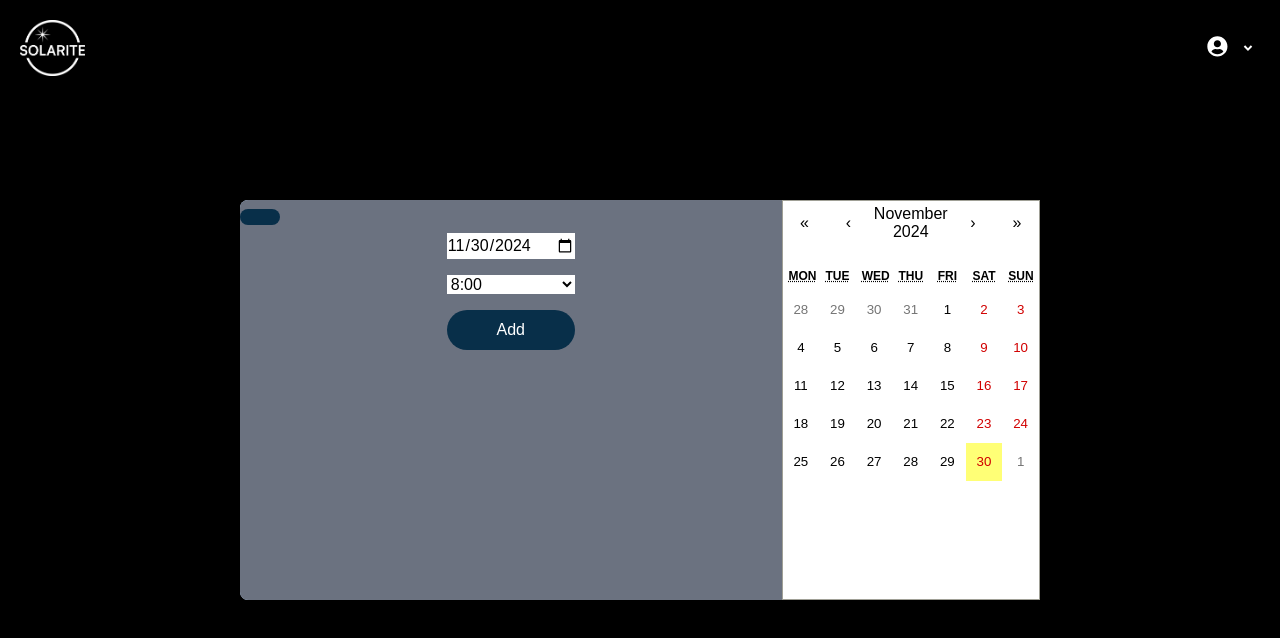
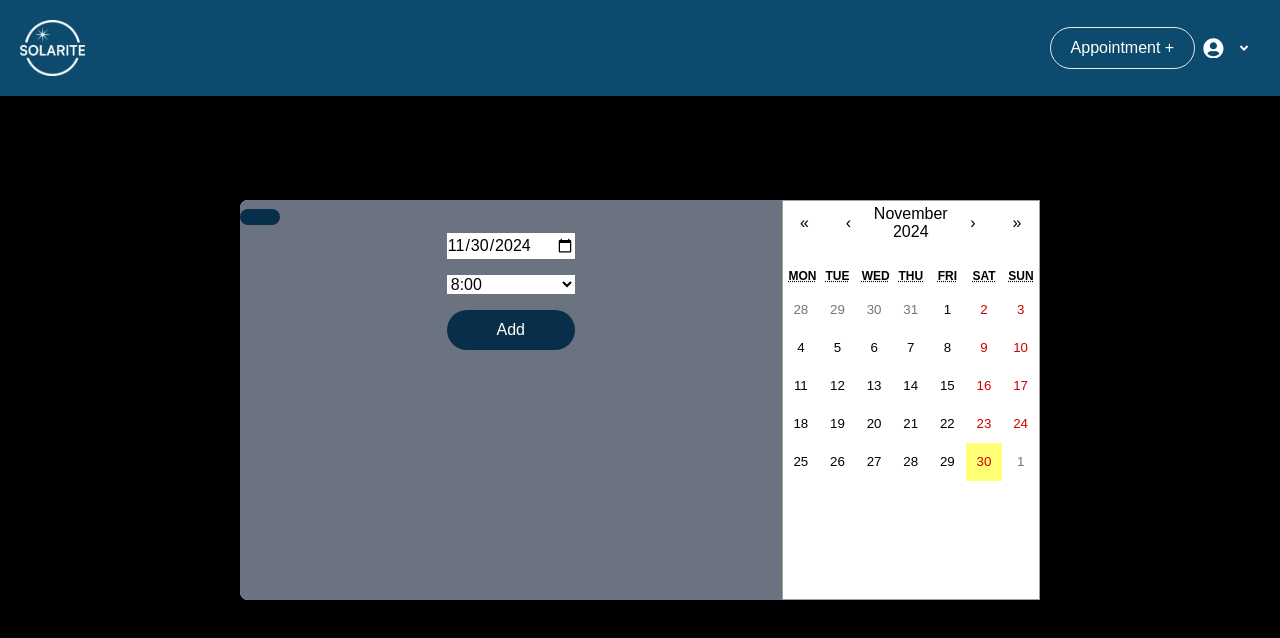
Before and after one commit to chingu-voyages/v52-tier2-team-25, a React (Vite) app in the folder solarite/: page /userPage in a window 1280 px wide. Shown: the top 638 px of the page. Built offline with nearby package versions, Linux system fonts and the light colour scheme; a web font is replaced by a local one.

Commit message:
new navbar for the userpage to separat it from rest of app

```diff
--- a/solarite/src/pages/UserPage/ui/Headbar.jsx
+++ b/solarite/src/pages/UserPage/ui/Headbar.jsx
@@ -2,13 +2,13 @@ import { Link } from "react-router-dom";
 import solariteLogo from "/solarite-logo-w.svg";
 import { FaUserCircle } from "react-icons/fa";
 import { RiArrowDropDownLine } from "react-icons/ri";
-
+import { SecondaryButton } from "@/components/SecondaryButton";
 
 
 export function HeadBar() {
 
     return(
-      <header className="flex justify-between w-full items-center z-10 text-white p-5 fixed backdrop-blur-[5px]">
+      <header className="flex justify-between w-full items-center z-10 text-white p-5 fixed bg-sky-900">
       <Link to="/userPage">
         <img
           src={solariteLogo}
@@ -17,7 +17,8 @@ export function HeadBar() {
         />
       </Link>
 
-      <div id="user--account" className="flex gap-2">
+      <div id="user--account" className="flex items-center gap-2 p-1">
+        <SecondaryButton label="Appointment +"/>
         <FaUserCircle className="text-[1.3em]"/>
         <RiArrowDropDownLine className="text-[1.5em] cursor-pointer"/>
       </div>
```
